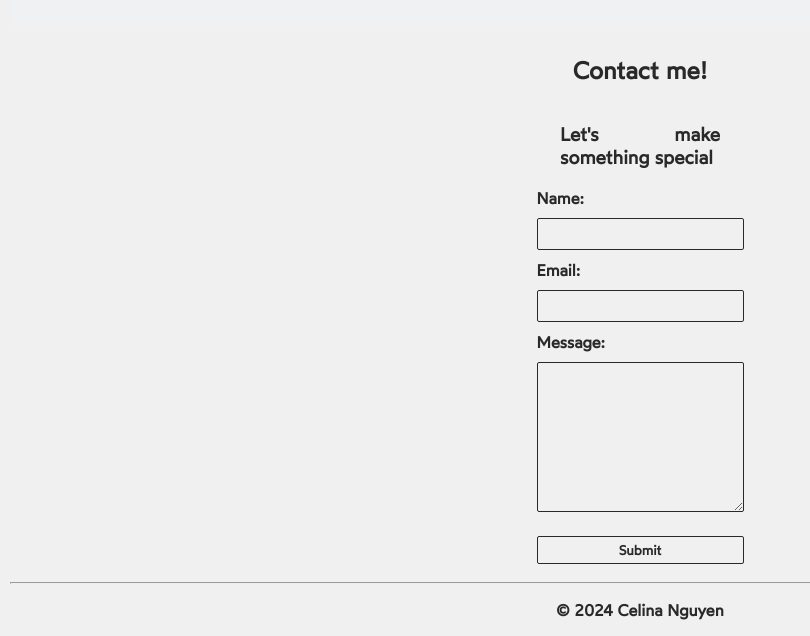
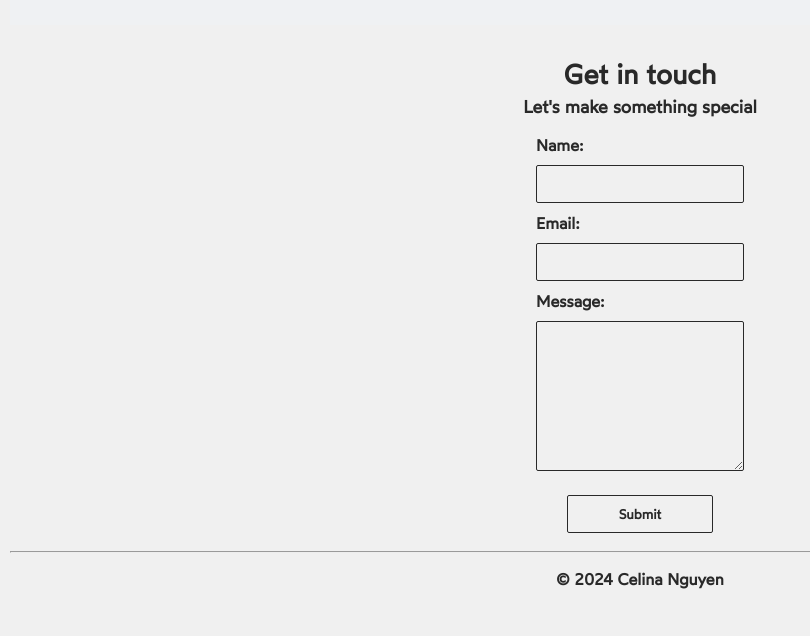
Before and after one commit to cel004/my-portfolio, a React (Vite) app in the folder portfolio-website/: page / in a window 1280 px wide. Shown: the part 1597-2233 px from the top of the page, without its empty margins (0-810 px from the left). After the commit the page ends 2202 px from the top, so only its background shows below. Built offline with nearby package versions, Linux system fonts and the light colour scheme.

Commit message:
Import emailjs for contact form

```diff
--- a/portfolio-website/package.json
+++ b/portfolio-website/package.json
@@ -10,6 +10,7 @@
     "preview": "vite preview"
   },
   "dependencies": {
+    "emailjs-com": "^3.2.0",
     "react": "^18.3.1",
     "react-dom": "^18.3.1"
   },
--- a/portfolio-website/src/ContactForm/ContactForm.jsx
+++ b/portfolio-website/src/ContactForm/ContactForm.jsx
@@ -1,40 +1,87 @@
 import { useState } from 'react';
-import ReactDOM from 'react-dom/client';
+import emailjs from 'emailjs-com';
+import styles from './ContactForm.module.css';
 
-import styles from './ContactForm.module.css';
-function ContactForm(){
+function ContactForm() {
     const [name, setName] = useState("");
     const [email, setEmail] = useState("");
     const [textarea, setTextarea] = useState("");
+    const [errorMessage, setErrorMessage] = useState("");
 
     const submitButton = (event) => {
         event.preventDefault();
-    }
 
-    return(
-        <div className = {styles.titleContainer}>
-            <div className = {styles.title}>
-                <h2>Contact me!</h2>
-                <h3>Let's make something special</h3>
+        // Validate form fields
+        if (!name || !email || !textarea) {
+            setErrorMessage("All fields are required.");
+            return;
+        }
+
+        const templateParams = {
+            form_name: name,
+            form_email: email,
+            message: textarea
+        };
+
+        emailjs
+            .send(
+                'service_4tj4an1',  // service ID
+                'template_eepgyy8',  // template ID
+                templateParams,
+                'SqGJaUE2LOJKp6jrw'   // user ID from emailJS
+            )
+            .then(
+                (response) => {
+                    console.log('SUCCESS!', response.status, response.text);
+                    setErrorMessage("Thank you for your message! I'll get back to you shortly.");
+                    setName("");
+                    setEmail("");
+                    setTextarea("");  // Clears all fields
+                },
+                (error) => {
+                    console.log('FAILED...', error);
+                    setErrorMessage("Something went wrong. Please try again.");
+                }
+            );
+    };
+
+    return (
+        <div className={styles.titleContainer}>
+            <div className={styles.title}>
+                <h2>Get in touch</h2>
+                <p className={styles.subTitle}>Let's make something special</p>
+            </div>
+            <div className={styles.formContainer}>
                 <form onSubmit={submitButton}>
                     <label>Name:
-                        <input type="text" value={ name } onChange={(e) => setName(e.target.value)}/>
+                        <input
+                            type="text"
+                            value={name}
+                            onChange={(e) => setName(e.target.value)}
+                            required
+                        />
                     </label>
                     <label>Email:
-                        <input type="text" value={ email } onChange={(e) => setEmail(e.target.value)}/>
+                        <input
+                            type="text"
+                            value={email}
+                            onChange={(e) => setEmail(e.target.value)}
+                            required
+                        />
                     </label>
                     <label>Message:
-                    <textarea value={textarea} onChange={(e) => setTextarea(e.target.value)}/>
+                        <textarea
+                            value={textarea}
+                            onChange={(e) => setTextarea(e.target.value)}
+                            required
+                        />
                     </label>
-                    <input type="submit" value = "Submit"/>
+                    {errorMessage && <p className={styles.errorMessage}>{errorMessage}</p>}
+                    <input type="submit" value="Submit" />
                 </form>
             </div>
         </div>
     );
-
 }
 
-const root = ReactDOM.createRoot(document.getElementById('root'));
-root.render(<ContactForm />);
-
 export default ContactForm;
--- a/portfolio-website/src/ContactForm/ContactForm.module.css
+++ b/portfolio-website/src/ContactForm/ContactForm.module.css
@@ -2,16 +2,33 @@
     display: flex;
     flex-direction: column;
     align-items: center;
-    margin: auto;
+    margin: 0;
 }
 
-.title {
+.title{
     display: flex;
     flex-direction: column;
     align-items: center;
-    max-width: 10rem;
-    text-align: justify;
+    margin: 0;
+    padding: 0;
+    /* text-align: justify; */
 }
+
+.title h2 {
+    font-size: 1.7rem;
+    margin-bottom: 5px;
+}
+
+.formContainer {
+    max-width: 13rem;
+}
+
+.subTitle {
+    margin-top: 0;
+    font-size: 1.1rem;
+    display: flex;
+}
+
 
 label {
     font-family: 'Wotfard', Arial, sans-serif;
@@ -20,28 +37,40 @@ label {
 }
 
 input[type="text"], input[type="email"], input[type=submit], textarea{
+    font-family: Arial;
     width: 100%;
     margin: 10px 0;
-    padding: 5px 5px;
+    padding: 10px;
     box-sizing: border-box;
 
     border: 1px solid #292929;
     border-radius: 2px;
     outline: none;
 }
-input[type="text"], input[type="email"]{
-    font-size: 1rem;
+input[type="text"], input[type="email"] {
+    font-size: 0.9rem;
     box-sizing: border-box;
 }
 
 input[type=submit] {
-    margin: 10px 0;
+    font-family: 'Wotfard', Arial, sans-serif;
+    margin: 10px auto;
     font-weight: 700;
+    width: 70%;
+    display: block;
 }
 
 textarea {
-    width: max-content;
+    width: 100%;
     height: 150px;
     resize: vertical;
-    font-size: 1rem;
+    font-size: 0.9rem;
 }
+
+.errorMessage {
+    text-align: center;
+    width: 100%;
+    font-size: 0.9rem;
+    font-weight: 100;
+    margin-top: 5px;
+}
--- a/portfolio-website/src/Header/Header.jsx
+++ b/portfolio-website/src/Header/Header.jsx
@@ -10,7 +10,7 @@ function Header(){
             <div className = {styles.title}>
                 <h1>Hi! I'm Celina!</h1>
                 <p>Software developer</p>
-                <div id = {styles.contacts}>celsnguyen@gmail.com
+                <div id = {styles.contacts}>celnguyens@gmail.com
                     <div className = {styles.socialIcons}>
                         <div className = {styles.socialIconsContainer}>
                             <a href="https://www.linkedin.com/in/cel-nguyen/" target="_blank"  rel="noopener noreferrer"><LineMdLinkedin /></a>
```
Also changed, not shown: 1 other file (tests, documents, lock files or other folders).
